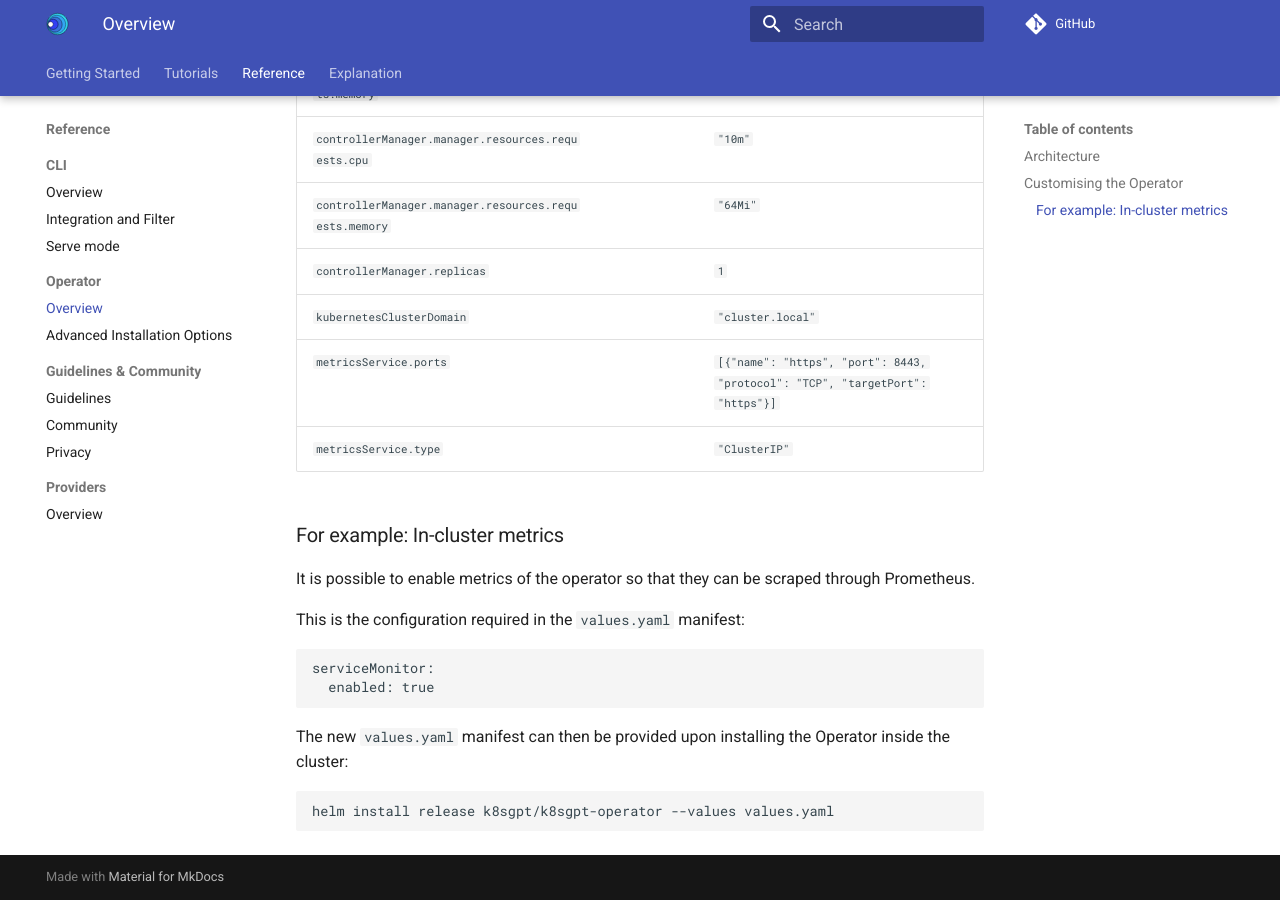
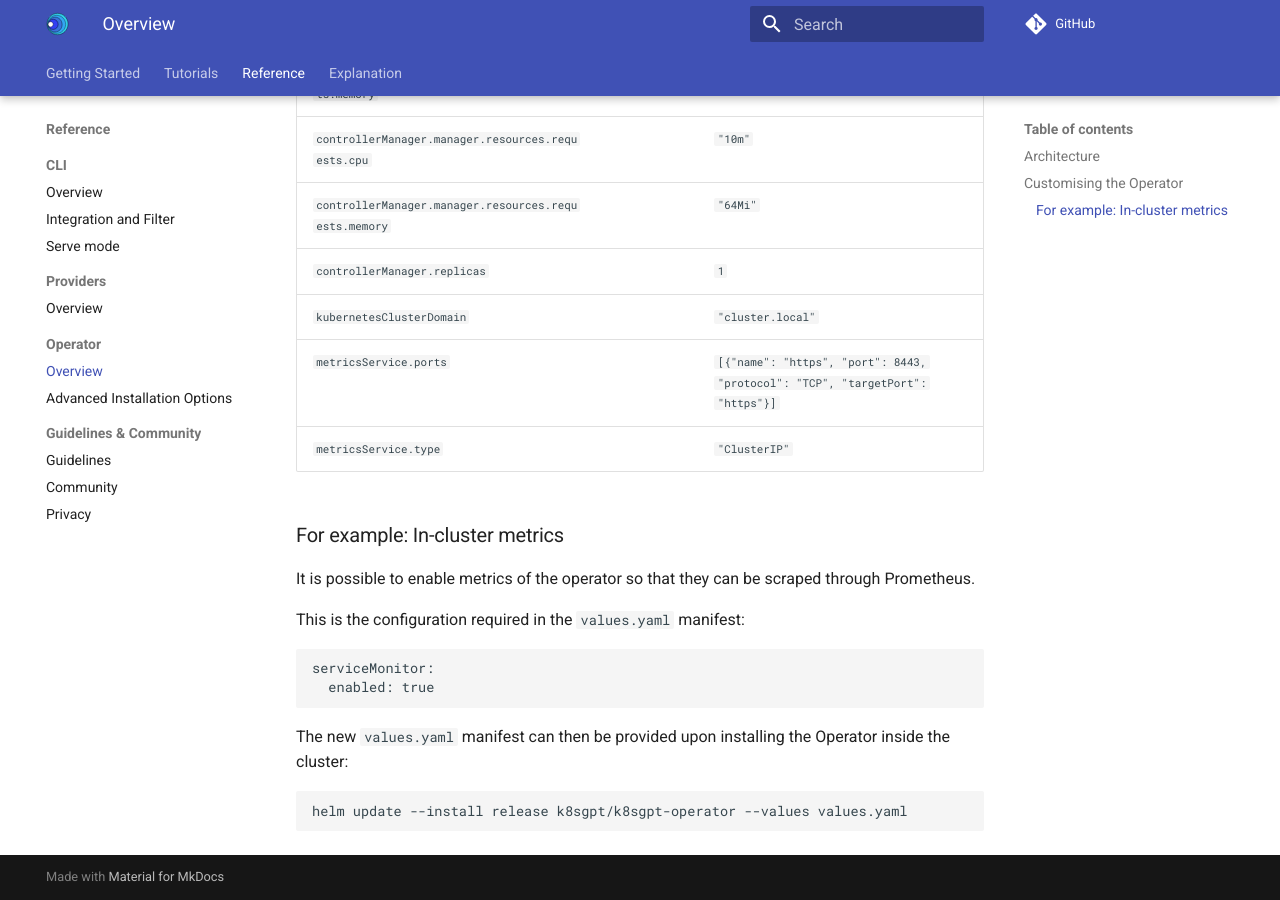
Before and after one commit to k8sgpt-ai/docs, an MkDocs documentation site: the page built from docs/reference/operator/overview.md, in a window 1280 px wide and 900 px high, scrolled down 2421 px. Built offline with MkDocs 1.6.1 and Material for MkDocs 9.7.7, drawn with Linux system fonts in a browser that asks for light colours; comment, search, counter and statistics services are not loaded.

Commit message:
fix: make small changes to operator docs
Signed-off-by: AnaisUrlichs <urlichsanais@gmail.com>

````diff
--- a/docs/reference/operator/overview.md
+++ b/docs/reference/operator/overview.md
@@ -61,5 +61,5 @@ serviceMonitor:
 
 The new `values.yaml` manifest can then be provided upon installing the Operator inside the cluster:
 ```bash
-helm install release k8sgpt/k8sgpt-operator --values values.yaml
+helm update --install release k8sgpt/k8sgpt-operator --values values.yaml
 ```
--- a/mkdocs.yml
+++ b/mkdocs.yml
@@ -21,6 +21,8 @@ nav:
           - Overview: reference/cli/index.md
           - Integration and Filter: reference/cli/filters.md
           - Serve mode: reference/cli/serve-mode.md
+      - Providers:
+          - Overview: reference/providers/backend.md
       - Operator:
           - Overview: reference/operator/overview.md
           - Advanced Installation Options: reference/operator/advanced-installation.md
@@ -28,8 +30,6 @@ nav:
           - Guidelines: reference/guidelines/guidelines.md
           - Community: reference/guidelines/community.md
           - Privacy: reference/guidelines/privacy.md
-      - Providers:
-          - Overview: reference/providers/backend.md
   - Explanation:
       - Integration: explanation/integrations.md
       - Caching: explanation/caching.md
````
Also changed, not shown: docs/getting-started/in-cluster-operator.md (+3 -3 lines).
